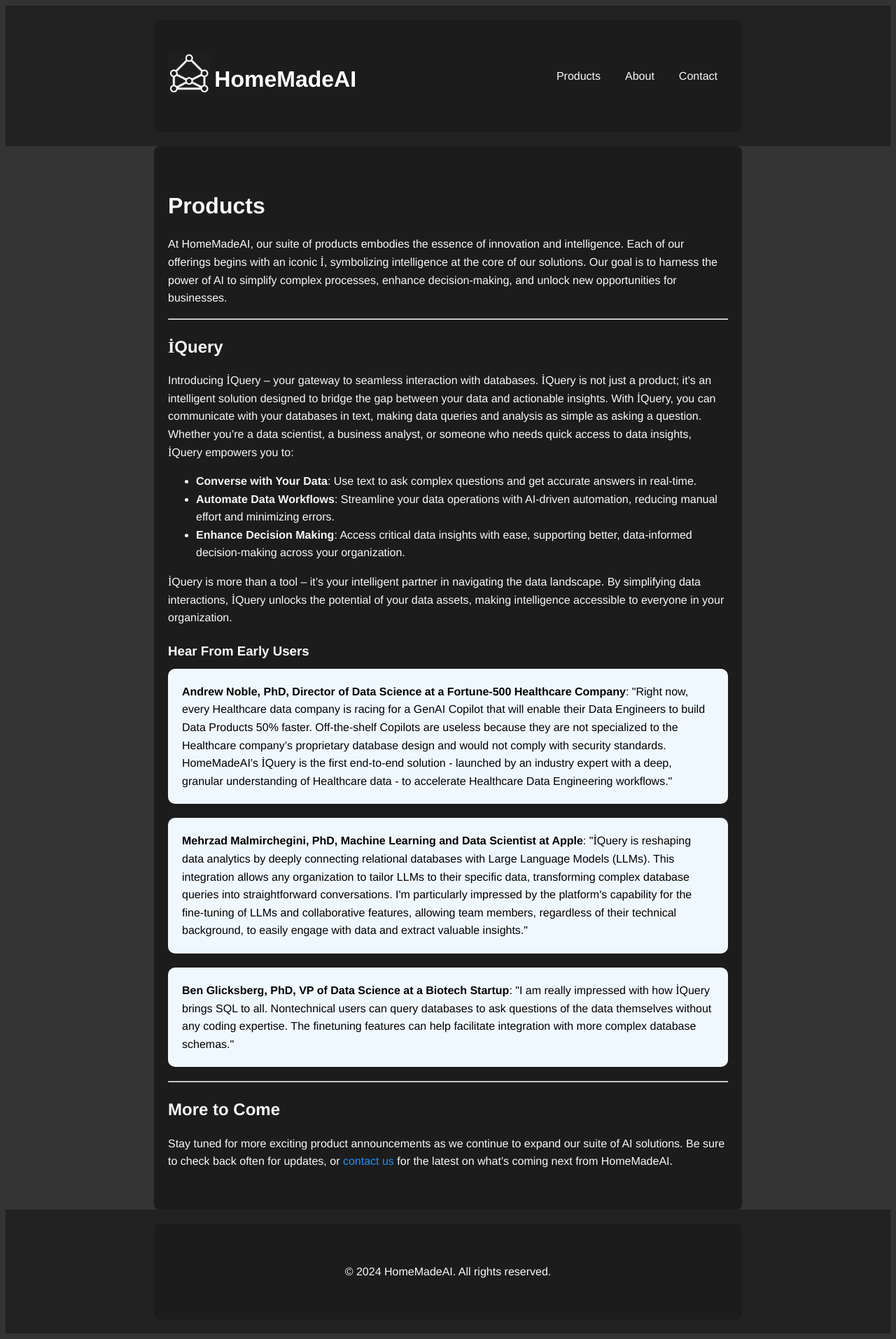
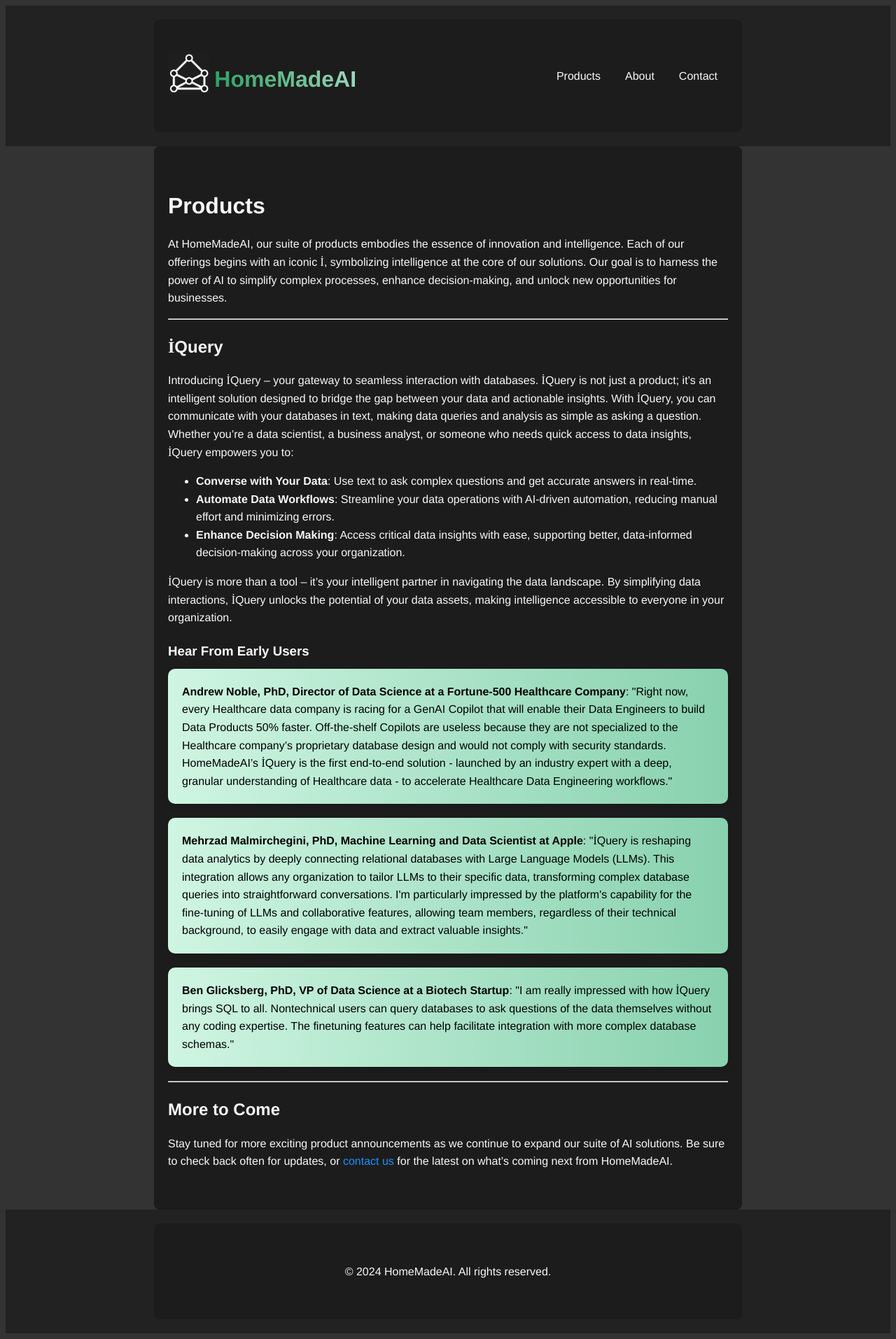
Before and after one commit to hosshonarvar/homemadeai.co, a Jekyll site: the page built from products.markdown, in a window 1280 px wide. Shown: the whole page at 70% size. Built offline with Jekyll 4.4.1, drawn with Linux system fonts in a browser that asks for light colours.

Commit message:
colorify

```diff
--- a/assets/main.css
+++ b/assets/main.css
@@ -57,13 +57,18 @@ img {
     /* Increase the space between the logo and the title */
 }
 
+/* Site Title with Shiny Gradient */
 .site-title {
-    flex-grow: 1;
+    font-size: 1em; /* Adjust to match your design */
     color: #fff;
     margin: 0;
-    font-size: 1.0em;
-    /* Example size, adjust as needed */
+    /* Gradient effect */
+    background: -webkit-linear-gradient(45deg, #259c60, #a7dac1);
+    -webkit-background-clip: text;
+    -webkit-text-fill-color: transparent;
+    font-weight: bold;
 }
+
 
 /* Adjusts navigation to appear as tabs aligned to the left */
 .site-nav {
@@ -168,11 +173,10 @@ h1 {
 
 /* Add this to your CSS file */
 .testimonial-box {
-    color: black;
-    /* Ensures text is visible */
-    background-color: #f0f8ff;
+    color: black; /* Ensures text is visible */
+    background-image: linear-gradient(to right, #cff5e2, #88d1ae); /* Gradient from light green to light blue */
     padding: 20px;
     border-radius: 10px;
-    margin-bottom: 20px;
-    /* Adds space between boxes */
+    margin-bottom: 20px; /* Adds space between boxes */
+    box-shadow: 0 4px 6px rgba(0,0,0,0.1); /* Optional: adds a subtle shadow for depth */
 }
```
